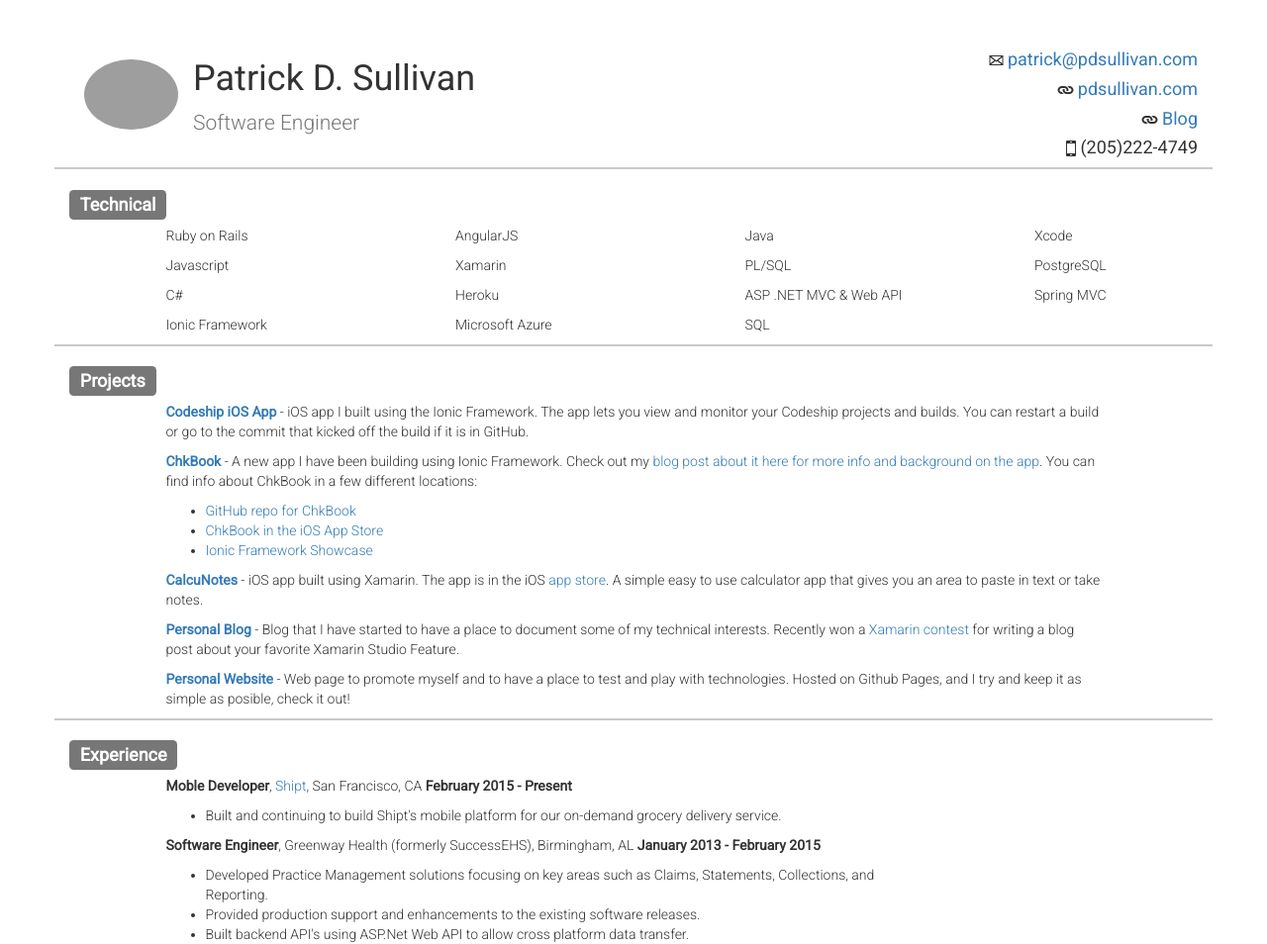
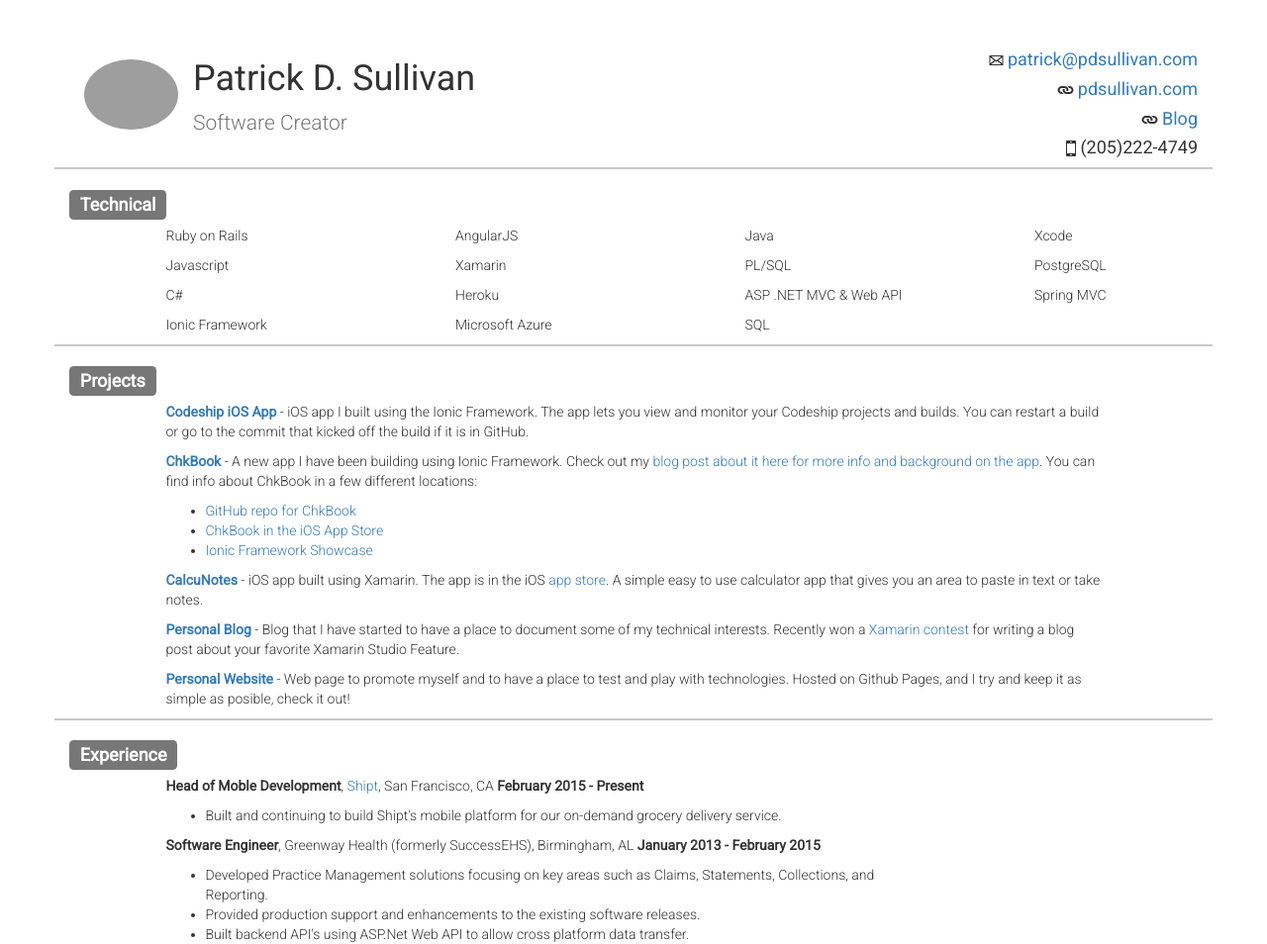
Before and after one commit to pdsullivan/resume, a plain HTML site: page index.html in a window 1280 px wide. Shown: the top 954 px of the page at 99% size. Drawn offline with nearby package versions, Linux system fonts and the light colour scheme; grey boxes are pictures that could not be loaded.

Commit message:
Update index.html

```diff
--- a/index.html
+++ b/index.html
@@ -46,7 +46,7 @@
         <h1><img id="profile-pic" src="https://avatars.githubusercontent.com/u/2042218?" alt="GitHub Profile" class="hidden-xs img-circle img-responsive col-md-2 col-sm-2 col-xs-3" >
         </h1>
         <h1>Patrick D. Sullivan <br/>
-  		    <small class="lead">Software Engineer</small>
+  		    <small class="lead">Software Creator</small>
         </h1>
       </div>
 
@@ -182,7 +182,7 @@
     <div class="row section-row">
     <div class="col-md-8 col-md-offset-1 col-xs-offset-1">
         <p>
-            <strong>Moble Developer</strong>, <a href="https://www.shipt.com" target="_blank">Shipt</a>, San Francisco, CA <strong>February 2015 - Present</strong>
+            <strong>Head of Moble Development</strong>, <a href="https://www.shipt.com" target="_blank">Shipt</a>, San Francisco, CA <strong>February 2015 - Present</strong>
             <br>
         <ul>
             <li>Built and continuing to build Shipt's mobile platform for our on-demand grocery delivery service.</li>
```
